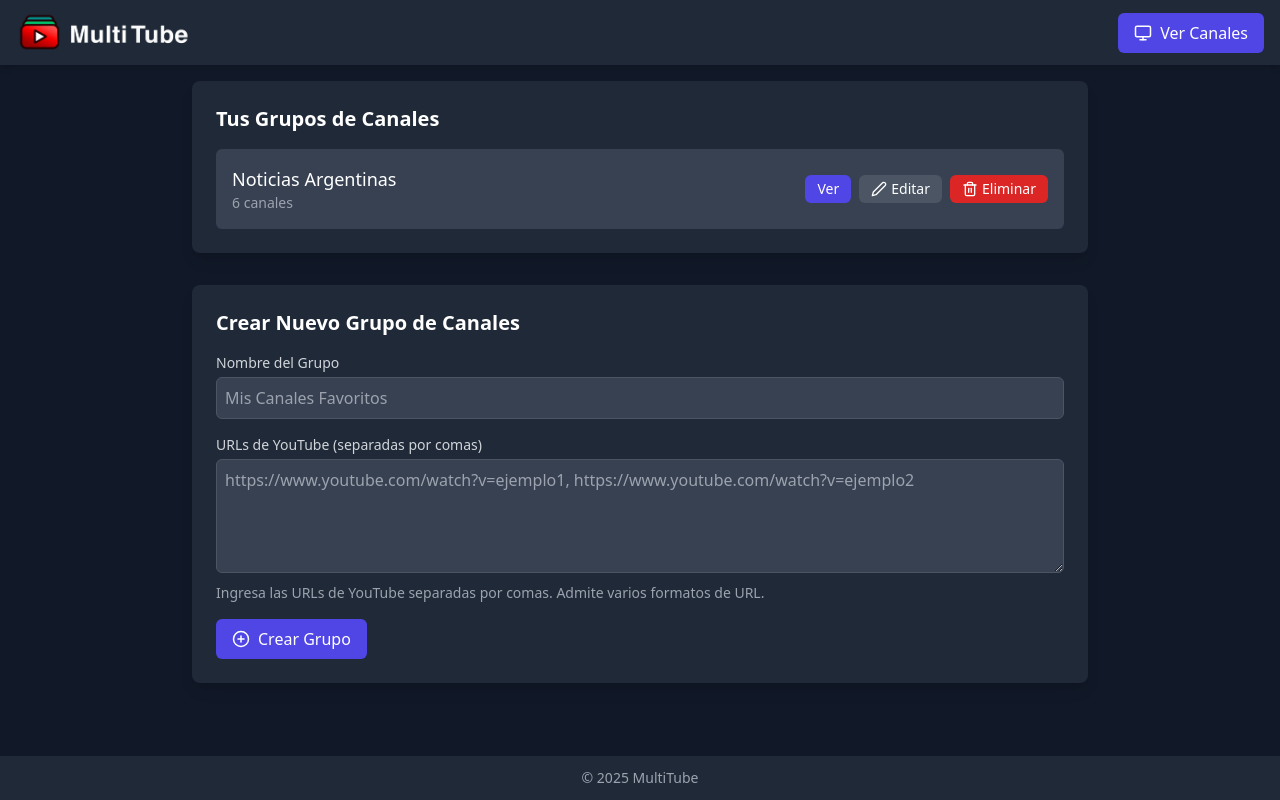
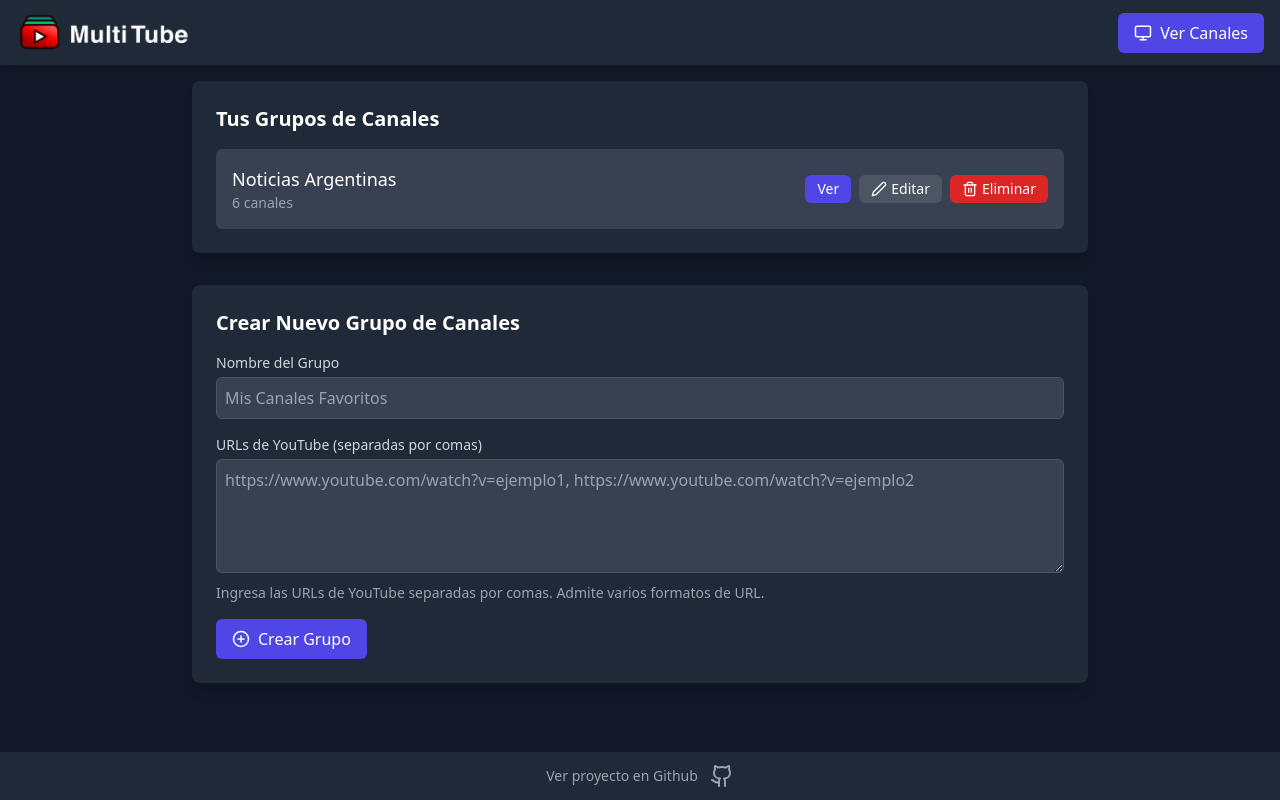
Before and after one commit to leosantacruz/MultiTube, a React (Vite) app: page / in a window 1280 px wide. Built offline with nearby package versions, Linux system fonts and the light colour scheme.

Commit message:
Github added

```diff
--- a/src/components/Layout.tsx
+++ b/src/components/Layout.tsx
@@ -1,5 +1,6 @@
 import React, { ReactNode } from "react";
 import Navigation from "./Navigation";
+import { Github } from "lucide-react";
 
 interface LayoutProps {
   children: ReactNode;
@@ -24,9 +25,13 @@ const Layout: React.FC<LayoutProps> = ({ children }) => {
       <main className="container mx-auto p-4 flex-1">{children}</main>
 
       <footer className="bg-gray-800 py-3">
-        <div className="container mx-auto px-4 text-sm text-gray-400 text-center">
-          &copy; {new Date().getFullYear()} MultiTube
-        </div>
+        <a
+          href="https://github.com/leosantacruz/multitube"
+          target="_blank"
+          className="container mx-auto px-4 text-sm text-gray-400 hover:text-white hover:cursor-pointer text-center flex items-center justify-center gap-3"
+        >
+          Ver proyecto en Github <Github />
+        </a>
       </footer>
     </div>
   );
```
Also changed, not shown: 1 other file (tests, documents, lock files or other folders).
